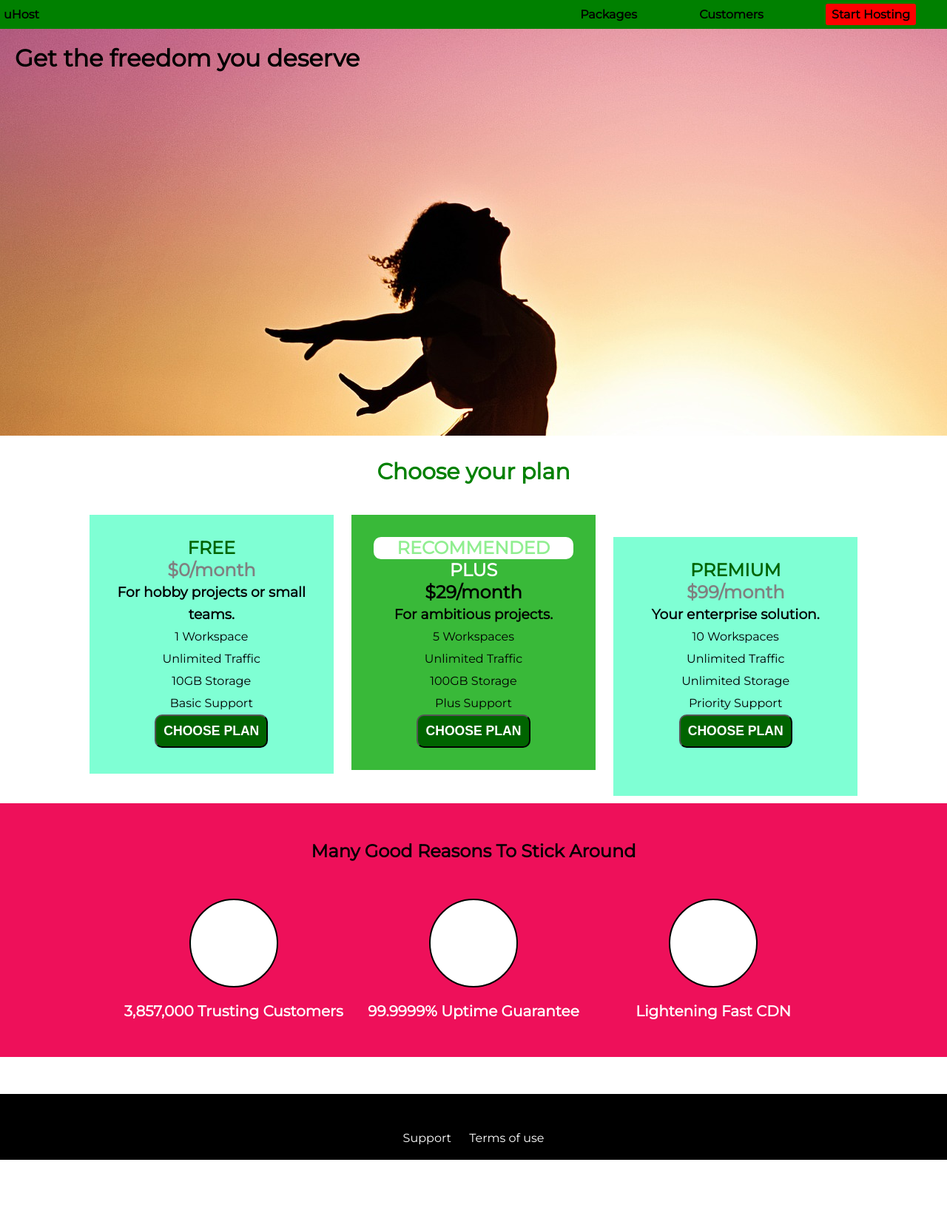
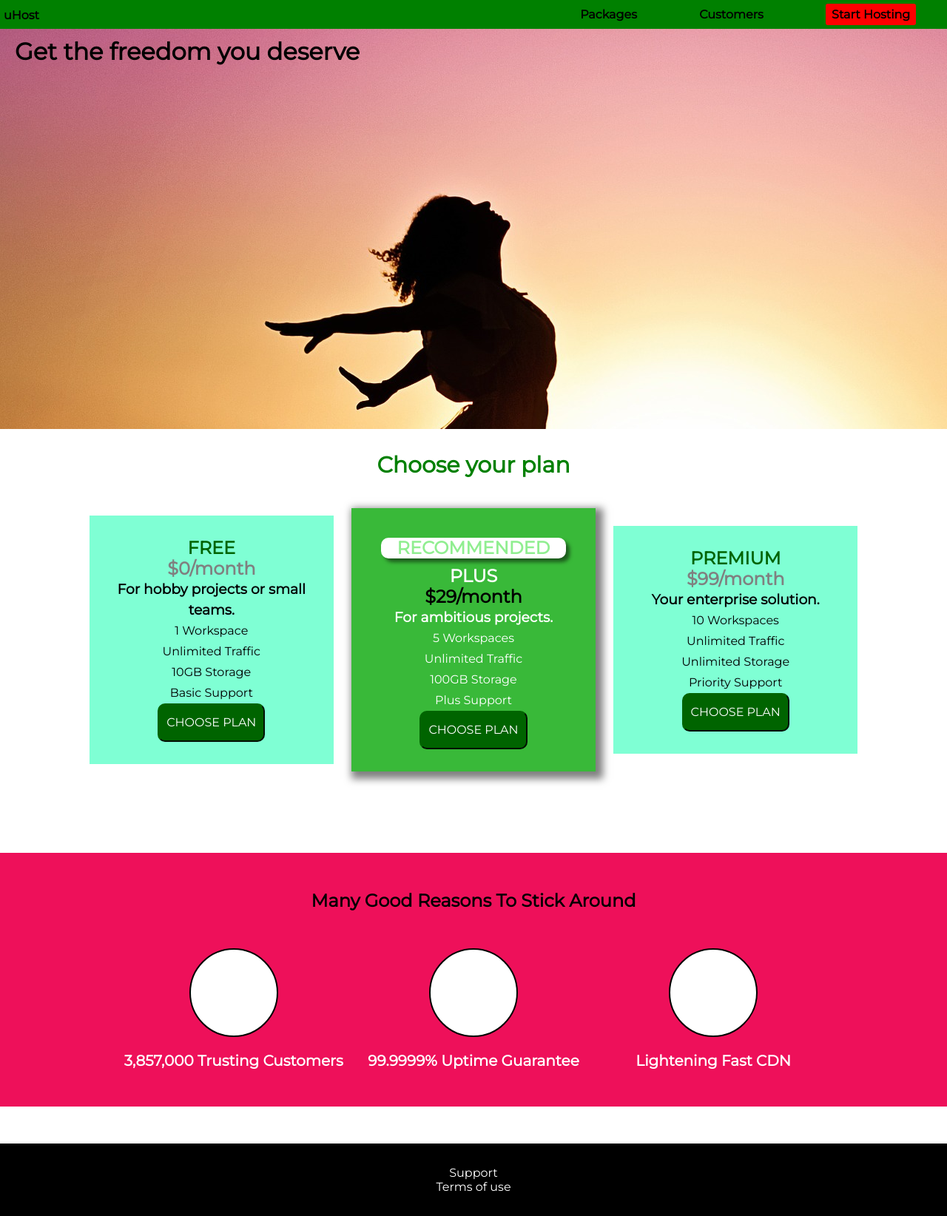
Before and after one commit to ugochukwu183/third-work, a website: page index.html in a window 1280 px wide. Shown: the whole page at 74% size. Before the commit the page ends 1568 px from the top, so only its background shows below. Drawn offline with Linux system fonts and the light colour scheme.

Commit message:
third commit

```diff
--- /dev/null
+++ b/customers/customers.css
@@ -0,0 +1,137 @@
+*{
+    box-sizing:border-box;
+    margin:0;
+    padding:0;
+    text-decoration: none;
+    list-style: none;
+}
+
+body{
+
+     font-family: 'Montserrat', sans-serif;
+}
+
+header{
+    background-color: green;
+    padding: 0 px;
+    position:fixed;
+    left: 0;
+    top: 0;
+    width: 100%;
+}
+
+header div{
+    display: inline-block;
+    margin:0 5px;
+    width: 2%;
+}
+
+header img{
+    max-width: 100%;
+   /* height: auto;*/
+}
+
+header nav{
+    display: inline-block;
+    text-align: right;
+    width:80%;
+    margin-left: 100px;
+}
+
+
+
+header ul li{
+    display: inline-block;
+    margin: 10px 40px;
+}
+
+header a{
+    color: black;
+    font-weight: bold;
+
+}
+
+
+.actives{
+    background-color: red;
+    padding: 5px 8px;
+    border-radius:3px ;
+}
+
+main{
+    padding-top: 100px;
+}
+
+.testimonial{
+    display: flex;
+    align-items: center;
+    flex-wrap: nowrap;
+}
+
+.testimonial__image-container{
+    width: 100%;
+    box-shadow: 3px 3px 5px 3px rgba(0,0,0,0.3);
+}
+
+.testimonial__info{
+   text-align: right;
+   padding: 0 30px;
+}
+
+.left{
+    text-align: left;
+    padding: 0 30px;
+}
+
+.testimonial img{
+    max-width: 100%;
+    height: auto;
+}
+
+.testimonial__info{
+    width: 50%;
+}
+
+.testimonial__name{
+    margin: 3px;
+    color: #ff5454;
+    font-size: 40px;
+}
+
+.testimonial__subtitle,.testimonial__subtitle a{
+    font-size: 18px;
+    color: rgb(204, 204, 204);
+}
+
+.testimonial__text{
+    font-size: 1.25rem;
+}
+
+.testimonial:first-child div{
+    margin-bottom: 50px;
+}
+
+.testimonial:nth-child(2) div{
+    margin-bottom: 50px;
+}
+
+footer{
+    background: black;
+    padding: 32px;
+}
+
+}
+
+footer ul li{
+    display: block;
+}
+
+footer ul{
+    display: flex;
+    justify-content: center;
+}
+
+footer a{
+    color:white;
+    padding: 25px;
+}
--- a/index.html
+++ b/index.html
@@ -7,19 +7,19 @@
         </head>
         <body>
             <header>
-                <div>
+                <div style="vertical-align: middle;">
                     <a href="">uHost</a>
                 </div>
                 <nav>
                     <ul>
                         <li><a href="">Packages</a></li>
-                        <li><a href="">Customers</a></li>
+                        <li><a href="./customers/index.html">Customers</a></li>
                         <li><a href="" class="actives">Start Hosting</a></li>
                     </ul>
                 </nav>
             </header>
 
-            <div>
+            <div id="ewoo">
                 <div class="bg-image">
                     <h1>
                         Get the freedom you deserve
@@ -43,16 +43,22 @@
                         <button>CHOOSE PLAN</button>
                     </div>
                 </article>
-                <article class="article__lonely" style="background-color:rgb(57, 185, 57);">
-                    <h1 style="color: lightgreen; background-color:white; border-radius: 10px;">RECOMMENDED</h1>
+                <article
+                     class="article__lonely"
+                     style="background-color:rgb(57, 185, 57);box-shadow: 5px 5px 10px 5px rgba(0,0,0,0.5);">
+                    <h1 style="color: lightgreen;
+                     background-color:white;
+                      border-radius: 10px;box-shadow: 5px 5px 5px rgba(0,0,0,0.5);
+                      margin: 10px;
+                      ">RECOMMENDED</h1>
                     <h1 style="color: #fff;">PLUS</h1>
                     <h2>$29/month</h2>
-                    <h3>For ambitious projects.</h3>
+                    <h3 style="color: #fff;">For ambitious projects.</h3>
                     <ul>
-                        <li>5 Workspaces</li>
-                        <li>Unlimited Traffic</li>
-                        <li>100GB Storage</li>
-                        <li>Plus Support</li>
+                        <li style="color: #fff;">5 Workspaces</li>
+                        <li style="color: #fff;">Unlimited Traffic</li>
+                        <li style="color: #fff;">100GB Storage</li>
+                        <li style="color: #fff;">Plus Support</li>
                     </ul>
                     <div>
                         <button>CHOOSE PLAN</button>
@@ -93,7 +99,7 @@
                     </ul>
                 </div>
             </div>
-            <footer>
+            <footer class="main-footer  ">
                 <ul>
                     <li>Support</li>
                     <li>Terms of use</li>
--- a/main.css
+++ b/main.css
@@ -14,15 +14,18 @@
 header{
     background-color: green;
     padding: 0 px;
-
+    position:fixed;
+    left: 0;
+    top: 0;
+    width: 100%;
 }
 
 header div{
     display: inline-block;
     margin:0 5px;
 
+}
 
-}
 header nav{
     display: inline-block;
     text-align: right;
@@ -45,6 +48,11 @@
 
 }
 
+#ewoo{
+
+    padding-top: 30px;
+}
+
 .actives{
     background-color: red;
     padding: 5px 8px;
@@ -62,13 +70,14 @@
     margin: 10px 10px;
     padding: 30px;
     width:330px;
-    line-height:30px;
+    line-height:28px;
+    vertical-align: middle;
 }
 
-article.article__same{
+/*article.article__same{
     height: 350px;
 
-}
+}*/
 
 article.article__same h1{
     color:darkgreen;
@@ -85,10 +94,23 @@
     border-radius: 10px;
     background-color:darkgreen;
     color:#fff;
+    border-color: darkgreen;
+    outline: none;
+    font:inherit;
 }
-h1{
 
+article button:hover{
+
+    background-color:#fff;
+    color:darkgreen;
+    cursor: pointer;
 }
+
+article button:focus{
+
+  outline:none;
+}
+
 .Article-carrier{
     padding: 0px;
     text-align: center;
@@ -101,7 +123,7 @@
     background-color: rgb(238, 16, 90);
     text-align: center;
     padding: 50px 0 0px 0;
-
+    margin-top: 100px;
 }
 
 .images-carrier ul{
@@ -131,9 +153,11 @@
     color: white;
     text-align: center;
     margin-top:50px;
+    padding: 30px;
 }
 
 footer ul li{
-    display: inline-block;
-    padding: 50px 10px 20px 10px;
+   /* display: inline-block;*/
+    /*padding: 50px 0px 0px 10px;
+    list-style:none;
 }
```
Also changed, not shown: customers/index.html (added, +74 -0 lines), customers/images/customer-1.jpg (added), customers/images/customer-2.jpg (added), customers/images/uhost-icon.png (added).
